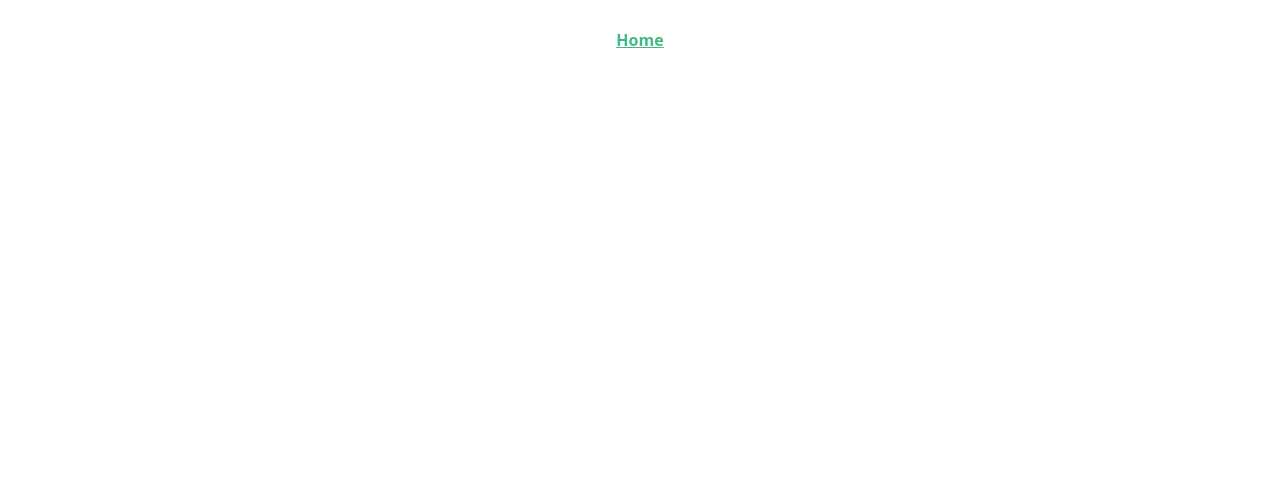
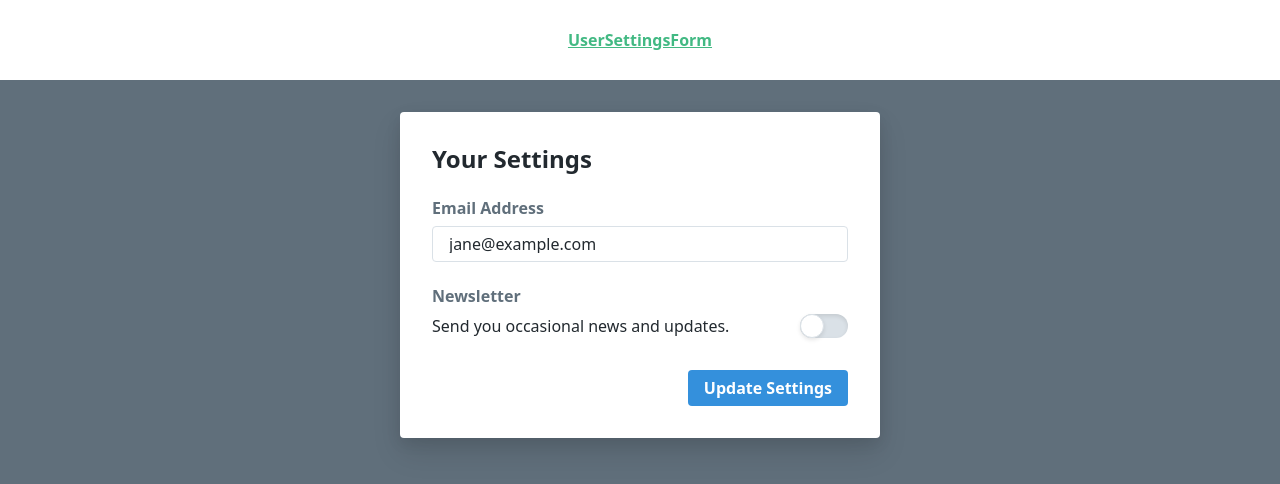
Before and after one commit to 124c4a11/AdvancedVueComponentDesign-Vue.js-, a Vue app: page / in a window 1280 px wide. Shown: the top 484 px of the page. Built offline with nearby package versions, Linux system fonts and the light colour scheme.

Commit message:
UserSettingsForm: ToggleInput

```diff
--- a/src/App.vue
+++ b/src/App.vue
@@ -1,7 +1,7 @@
 <template>
   <div id="app">
     <div id="nav">
-      <router-link to="/">Home</router-link>
+      <router-link to="/">UserSettingsForm</router-link>
     </div>
     <router-view/>
   </div>
--- a/src/components/HelloWorld.vue
+++ /dev/null
@@ -1,58 +0,0 @@
-<template>
-  <div class="hello">
-    <h1>{{ msg }}</h1>
-    <p>
-      For a guide and recipes on how to configure / customize this project,<br>
-      check out the
-      <a href="https://cli.vuejs.org" target="_blank" rel="noopener">vue-cli documentation</a>.
-    </p>
-    <h3>Installed CLI Plugins</h3>
-    <ul>
-      <li><a href="https://github.com/vuejs/vue-cli/tree/dev/packages/%40vue/cli-plugin-babel" target="_blank" rel="noopener">babel</a></li>
-      <li><a href="https://github.com/vuejs/vue-cli/tree/dev/packages/%40vue/cli-plugin-eslint" target="_blank" rel="noopener">eslint</a></li>
-    </ul>
-    <h3>Essential Links</h3>
-    <ul>
-      <li><a href="https://vuejs.org" target="_blank" rel="noopener">Core Docs</a></li>
-      <li><a href="https://forum.vuejs.org" target="_blank" rel="noopener">Forum</a></li>
-      <li><a href="https://chat.vuejs.org" target="_blank" rel="noopener">Community Chat</a></li>
-      <li><a href="https://twitter.com/vuejs" target="_blank" rel="noopener">Twitter</a></li>
-      <li><a href="https://news.vuejs.org" target="_blank" rel="noopener">News</a></li>
-    </ul>
-    <h3>Ecosystem</h3>
-    <ul>
-      <li><a href="https://router.vuejs.org" target="_blank" rel="noopener">vue-router</a></li>
-      <li><a href="https://vuex.vuejs.org" target="_blank" rel="noopener">vuex</a></li>
-      <li><a href="https://github.com/vuejs/vue-devtools#vue-devtools" target="_blank" rel="noopener">vue-devtools</a></li>
-      <li><a href="https://vue-loader.vuejs.org" target="_blank" rel="noopener">vue-loader</a></li>
-      <li><a href="https://github.com/vuejs/awesome-vue" target="_blank" rel="noopener">awesome-vue</a></li>
-    </ul>
-  </div>
-</template>
-
-<script>
-export default {
-  name: 'HelloWorld',
-  props: {
-    msg: String
-  }
-}
-</script>
-
-<!-- Add "scoped" attribute to limit CSS to this component only -->
-<style scoped lang="scss">
-h3 {
-  margin: 40px 0 0;
-}
-ul {
-  list-style-type: none;
-  padding: 0;
-}
-li {
-  display: inline-block;
-  margin: 0 10px;
-}
-a {
-  color: #42b983;
-}
-</style>
--- /dev/null
+++ b/src/components/ToggleInput.vue
@@ -0,0 +1,24 @@
+<template>
+  <span class="toggle" role="checkbox" tabindex="0"
+    @click='toggle'
+    @keydown.space.prevent='toggle'
+    :aria-checked='toggler.toString()'
+  ></span>
+</template>
+
+<script>
+export default {
+  props: ['toggler'],
+
+  model: {
+    prop: 'toggler',
+    event: 'toggle'
+  },
+
+  methods: {
+    toggle () {
+      this.$emit('toggle', !this.toggler)
+    }
+  }
+}
+</script>
--- /dev/null
+++ b/src/components/UserSettingsForm.vue
@@ -0,0 +1,45 @@
+<template>
+  <form class="card" @submit.prevent="submit">
+    <h1 class="text-2xl font-bold mb-6">Your Settings</h1>
+    <label class="block mb-6">
+      <span class="form-label mb-2">Email Address</span>
+      <input v-model="email" class="form-input" placeholder="you@example.com">
+    </label>
+    <div class="mb-8">
+      <span class="form-label mb-2">Newsletter</span>
+      <div class="flex justify-between items-center">
+        <p class="mr-4">Send you occasional news and updates.</p>
+        <toggle-input v-model="receiveNewsletter"></toggle-input>
+      </div>
+    </div>
+    <div class="text-right">
+      <button class="btn btn-blue">Update Settings</button>
+    </div>
+  </form>
+</template>
+
+<script>
+import ToggleInput from './ToggleInput.vue'
+
+export default {
+  components: {
+    ToggleInput
+  },
+
+  data () {
+    return {
+      email: 'jane@example.com',
+      receiveNewsletter: false
+    }
+  },
+
+  methods: {
+    submit () {
+      console.log('Submitting preferences...', {
+        email: this.email,
+        receiveNewsletter: this.receiveNewsletter
+      })
+    }
+  }
+}
+</script>
--- a/src/router.js
+++ b/src/router.js
@@ -1,6 +1,6 @@
 import Vue from 'vue'
 import Router from 'vue-router'
-import Home from './views/Home.vue'
+import SettingsForm from './views/SettingsForm.vue'
 
 Vue.use(Router)
 
@@ -10,8 +10,8 @@ export default new Router({
   routes: [
     {
       path: '/',
-      name: 'home',
-      component: Home
+      name: 'settings-form',
+      component: SettingsForm
     }
   ]
 })
--- a/src/views/Home.vue
+++ /dev/null
@@ -1,11 +0,0 @@
-<template>
-  <div>
-  </div>
-</template>
-
-<script>
-
-export default {
-  name: 'home'
-}
-</script>
--- /dev/null
+++ b/src/views/SettingsForm.vue
@@ -0,0 +1,17 @@
+<template>
+  <div class="min-h-screen bg-grey-darker p-8">
+    <div class="max-w-sm mx-auto">
+      <user-settings-form/>
+    </div>
+  </div>
+</template>
+
+<script>
+import UserSettingsForm from '@/components/UserSettingsForm.vue'
+
+export default {
+  components: {
+    UserSettingsForm
+  }
+}
+</script>
```
